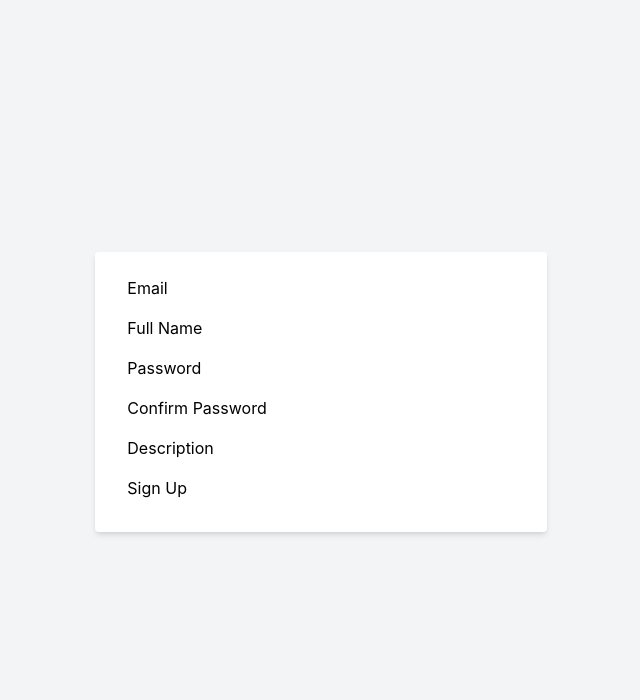
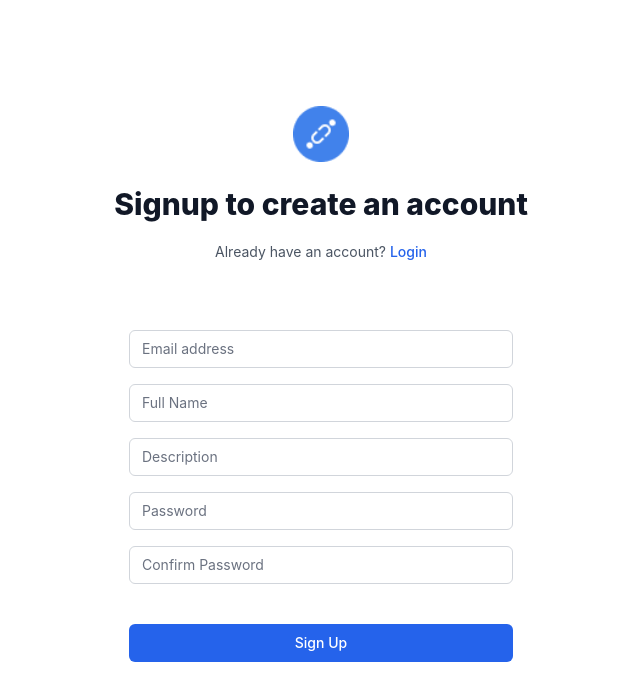
Before and after one commit to awesomedev77/loan-client-react, a React (Create React App) app: page /signup in a window 1280 px wide. Shown: the top 700 px of the page, without its empty margins (319-959 px from the left). Built offline with nearby package versions, Linux system fonts and the light colour scheme.

Commit message:
login signup

```diff
--- /dev/null
+++ b/src/components/AuthHeader.tsx
@@ -0,0 +1,38 @@
+import { Link } from 'react-router-dom';
+import logo from '../assets/images/logo.png'
+
+interface AuthHeaderProps {
+  heading: string;
+  paragraph: string;
+  linkName: string;
+  linkUrl: string;
+}
+
+const AuthHeader: React.FC<AuthHeaderProps> = ({
+  heading,
+  paragraph,
+  linkName,
+  linkUrl
+}) => {
+  return (
+    <div className="mb-10">
+      <div className="flex justify-center">
+        <img
+          alt=""
+          className="h-14 w-14"
+          src={logo} />
+      </div>
+      <h2 className="mt-6 text-center text-3xl font-extrabold text-gray-900">
+        {heading}
+      </h2>
+      <p className="text-center text-sm text-gray-600 mt-5">
+        {paragraph} {' '}
+        <Link to={linkUrl} className="font-medium text-blue-600 hover:text-blue-500">
+          {linkName}
+        </Link>
+      </p>
+    </div>
+  );
+};
+
+export default AuthHeader;
--- /dev/null
+++ b/src/components/Input.tsx
@@ -0,0 +1,39 @@
+import React from 'react';
+
+interface InputProps {
+  handleChange: (event: React.ChangeEvent<HTMLInputElement>) => void;
+  value: string;
+  type: string;
+  isRequired?: boolean;
+  placeholder?: string;
+  customClass?: string;
+  error?: boolean
+}
+
+
+const Input: React.FC<InputProps> = ({
+  handleChange,
+  value,
+  type,
+  isRequired = false,
+  placeholder = '',
+  customClass = '',
+  error = false
+}) => {
+  const fixedInputClass = "rounded-md appearance-none relative block w-full px-3 py-2 border border-gray-300 placeholder-gray-500 text-gray-900 focus:outline-none focus:z-10 sm:text-sm ";
+  const outLineClass = error ? "ring-red-500 border-red-500" : "focus:ring-blue-500 focus:border-blue-500";
+  return (
+    <div className="my-1">
+      <input
+        onChange={handleChange}
+        value={value}
+        type={type}
+        required={isRequired}
+        className={`${fixedInputClass} ${customClass} ${outLineClass}`}
+        placeholder={placeholder}
+      />
+    </div>
+  );
+};
+
+export default Input;
--- a/src/pages/Login.tsx
+++ b/src/pages/Login.tsx
@@ -2,15 +2,17 @@
 import React, { useState } from 'react';
 import { useNavigate } from 'react-router-dom';
 import axios from 'axios';
-import { isValidEmail } from '../utils/validators';
+import { isNotEmpty, isValidEmail } from '../utils/validators';
 import { useAuthStore } from '../store/authStore';
+import AuthHeader from '../components/AuthHeader';
+import Input from '../components/Input';
 
 const Login: React.FC = () => {
   const [email, setEmail] = useState('');
   const [password, setPassword] = useState('');
   const [errors, setErrors] = useState({ email: '', password: '' });
   const navigate = useNavigate();
-  const login = useAuthStore((state)=>state.login);
+  const login = useAuthStore((state) => state.login);
 
   const validateForm = () => {
     let valid = true;
@@ -47,30 +49,53 @@ const Login: React.FC = () => {
   };
 
   return (
-    <div className="flex flex-col items-center justify-center min-h-screen bg-gray-100">
-      <form className="bg-white shadow-md rounded px-8 pt-6 pb-8 mb-4" onSubmit={handleLogin}>
+    <div className="min-h-full h-screen flex items-center justify-center py-12 px-4 sm:px-6 lg:px-8">
+      <div className="max-w-md w-full space-y-8">
+        <AuthHeader heading='Signup to create an account' paragraph="Don't have an account yet? " linkName='Signup' linkUrl='/signup' />
+        <form className="px-8 pt-2 pb-8 mb-4" onSubmit={handleLogin}>
           <div className="mb-4">
-          <label htmlFor="email">Email</label>
-          <input
+            <Input
               type="text"
               value={email}
-            onChange={(e) => setEmail(e.target.value)}
+              error={!!errors.email}
+              placeholder='Email address'
+              handleChange={(e) => {
+                setEmail(e.target.value);
+                if (!isNotEmpty(e.target.value)) {
+                  setErrors({ ...errors, email: 'Email is required' })
+                } else if (!isValidEmail(e.target.value)) {
+                  setErrors({ ...errors, email: 'Invalid email format' })
+                } else {
+                  setErrors({ ...errors, email: '' })
+                }
+              }}
             />
-          {errors.email && <p className="text-red-500 text-xs italic">{errors.email}</p>}
+            {errors.email && <p className="text-red-500 text-xs">{errors.email}</p>}
           </div>
-        <div className="mb-6">
-          <label htmlFor="password">Password</label>
-          <input
+          <div className="mb-4">
+            <Input
               type="password"
               value={password}
-            onChange={(e) => setPassword(e.target.value)}
+              placeholder='Password'
+              handleChange={(e) => {
+                setPassword(e.target.value);
+                if (!isNotEmpty(e.target.value)) {
+                  setErrors({ ...errors, password: 'Password is required' });
+                } else {
+                  setErrors({ ...errors, password: '' });
+                }
+              }}
             />
-          {errors.password && <p className="text-red-500 text-xs italic">{errors.password}</p>}
+            {errors.password && <p className="text-red-500 text-xs">{errors.password}</p>}
           </div>
-        <button type="submit">
-          Sign In
+          <button
+            type="submit"
+            className="group relative w-full flex justify-center py-2 px-4 border border-transparent text-sm font-medium rounded-md text-white bg-blue-600 hover:bg-blue-700 focus:outline-none focus:ring-2 focus:ring-offset-2 focus:ring-blue-500 mt-10"
+          >
+            Login
           </button>
         </form>
+      </div>
     </div>
   );
 };
--- a/src/pages/Signup.tsx
+++ b/src/pages/Signup.tsx
@@ -3,6 +3,8 @@ import React, { useState } from 'react';
 import axios from '../api/axios';
 import { useNavigate } from 'react-router-dom';
 import { isValidEmail, isNotEmpty } from '../utils/validators';
+import AuthHeader from '../components/AuthHeader';
+import Input from '../components/Input';
 
 const Signup: React.FC = () => {
   const [email, setEmail] = useState('');
@@ -61,14 +63,18 @@ const Signup: React.FC = () => {
   };
 
   return (
-        <div className="flex flex-col items-center justify-center min-h-screen bg-gray-100">
-            <form className="bg-white shadow-md rounded px-8 pt-6 pb-8 mb-4" onSubmit={handleSignup}>
+    <>
+      <div className="min-h-full h-screen flex items-center justify-center py-12 px-4 sm:px-6 lg:px-8">
+        <div className="max-w-md w-full space-y-8">
+          <AuthHeader heading='Signup to create an account' paragraph='Already have an account? ' linkName='Login' linkUrl='/login' />
+          <form className="px-8 pt-6 pb-8 mb-4" onSubmit={handleSignup}>
             <div className="mb-4">
-                    <label htmlFor="email">Email</label>
-                    <input
+              <Input
                 type="text"
                 value={email}
-                        onChange={(e) => {
+                error={!!errors.email}
+                placeholder='Email address'
+                handleChange={(e) => {
                   setEmail(e.target.value);
                   if (!isNotEmpty(e.target.value)) {
                     setErrors({ ...errors, email: 'Email is required' })
@@ -79,14 +85,15 @@ const Signup: React.FC = () => {
                   }
                 }}
               />
-                    {errors.email && <p className="text-red-500 text-xs italic">{errors.email}</p>}
+              {errors.email && <p className="text-red-500 text-xs">{errors.email}</p>}
             </div>
             <div className="mb-4">
-                    <label htmlFor="fullName">Full Name</label>
-                    <input
+              <Input
                 type="text"
                 value={fullName}
-                        onChange={(e) => {
+                error={!!errors.fullName}
+                placeholder='Full Name'
+                handleChange={(e) => {
                   setFullName(e.target.value);
                   if (!isNotEmpty(e.target.value)) {
                     setErrors({ ...errors, fullName: 'Full Name is required' })
@@ -95,32 +102,56 @@ const Signup: React.FC = () => {
                   }
                 }}
               />
-                    {errors.fullName && <p className="text-red-500 text-xs italic">{errors.fullName}</p>}
+              {errors.fullName && <p className="text-red-500 text-xs">{errors.fullName}</p>}
             </div>
             <div className="mb-4">
-                    <label htmlFor="password">Password</label>
-                    <input
-                        type="password"
-                        value={password}
-                        onChange={(e) => {
-                            setPassword(e.target.value);
+              <Input
+                type="text"
+                value={description}
+                error={!!errors.description}
+                placeholder='Description'
+                handleChange={(e) => {
+                  setDescription(e.target.value);
                   if (!isNotEmpty(e.target.value)) {
-                                setErrors({ ...errors, password: 'password is required' })
-                            } if (e.target.value !== confirmPassword) {
-                                setErrors({ ...errors, confirmPassword: 'Passwords do not match' })
+                    setErrors({ ...errors, description: 'Description is required' })
                   } else {
-                                setErrors({ ...errors, password: '' })
+                    setErrors({ ...errors, description: '' })
                   }
                 }}
               />
-                    {errors.password && <p className="text-red-500 text-xs italic">{errors.password}</p>}
+              {errors.description && <p className="text-red-500 text-xs">{errors.description}</p>}
             </div>
             <div className="mb-4">
-                    <label htmlFor="confirmPassword">Confirm Password</label>
-                    <input
+              <Input
+                type="password"
+                value={password}
+                placeholder='Password'
+                error={!!errors.password}
+                handleChange={(e) => {
+                  setPassword(e.target.value);
+                  let newPassword = ""
+                  if (!isNotEmpty(e.target.value)) {
+                    newPassword = 'Password is required';
+                  } else {
+                    newPassword = '';
+                  }
+
+                  if (e.target.value !== confirmPassword) {
+                    setErrors({ ...errors, password: newPassword, confirmPassword: 'Passwords do not match' })
+                  } else {
+                    setErrors({ ...errors, password: newPassword, confirmPassword: '' })
+                  }
+                }}
+              />
+              {errors.password && <p className="text-red-500 text-xs">{errors.password}</p>}
+            </div>
+            <div className="mb-4">
+              <Input
                 type="password"
                 value={confirmPassword}
-                        onChange={(e) => {
+                placeholder='Confirm Password'
+                error={!!errors.confirmPassword}
+                handleChange={(e) => {
                   setConfirmPassword(e.target.value)
                   if (password !== e.target.value) {
                     setErrors({ ...errors, confirmPassword: 'Passwords do not match' })
@@ -129,29 +160,18 @@ const Signup: React.FC = () => {
                   }
                 }}
               />
-                    {errors.confirmPassword && <p className="text-red-500 text-xs italic">{errors.confirmPassword}</p>}
+              {errors.confirmPassword && <p className="text-red-500 text-xs">{errors.confirmPassword}</p>}
             </div>
-                <div className="mb-4">
-                    <label htmlFor="description">Description</label>
-                    <input
-                        type="text"
-                        value={description}
-                        onChange={(e) => {
-                            setDescription(e.target.value);
-                            if (!isNotEmpty(e.target.value)) {
-                                setErrors({ ...errors, description: 'Description is required' })
-                            } else {
-                                setErrors({ ...errors, description: '' })
-                            }
-                        }}
-                    />
-                    {errors.description && <p className="text-red-500 text-xs italic">{errors.description}</p>}
-                </div>
-                <button type="submit">
+            <button
+              type="submit"
+              className="group relative w-full flex justify-center py-2 px-4 border border-transparent text-sm font-medium rounded-md text-white bg-blue-600 hover:bg-blue-700 focus:outline-none focus:ring-2 focus:ring-offset-2 focus:ring-blue-500 mt-10"
+            >
               Sign Up
             </button>
           </form>
         </div>
+      </div>
+    </>
   );
 };
 
```
Also changed, not shown: src/assets/images/logo.png (added). Lines whose indentation alone changed are shown as unchanged.
